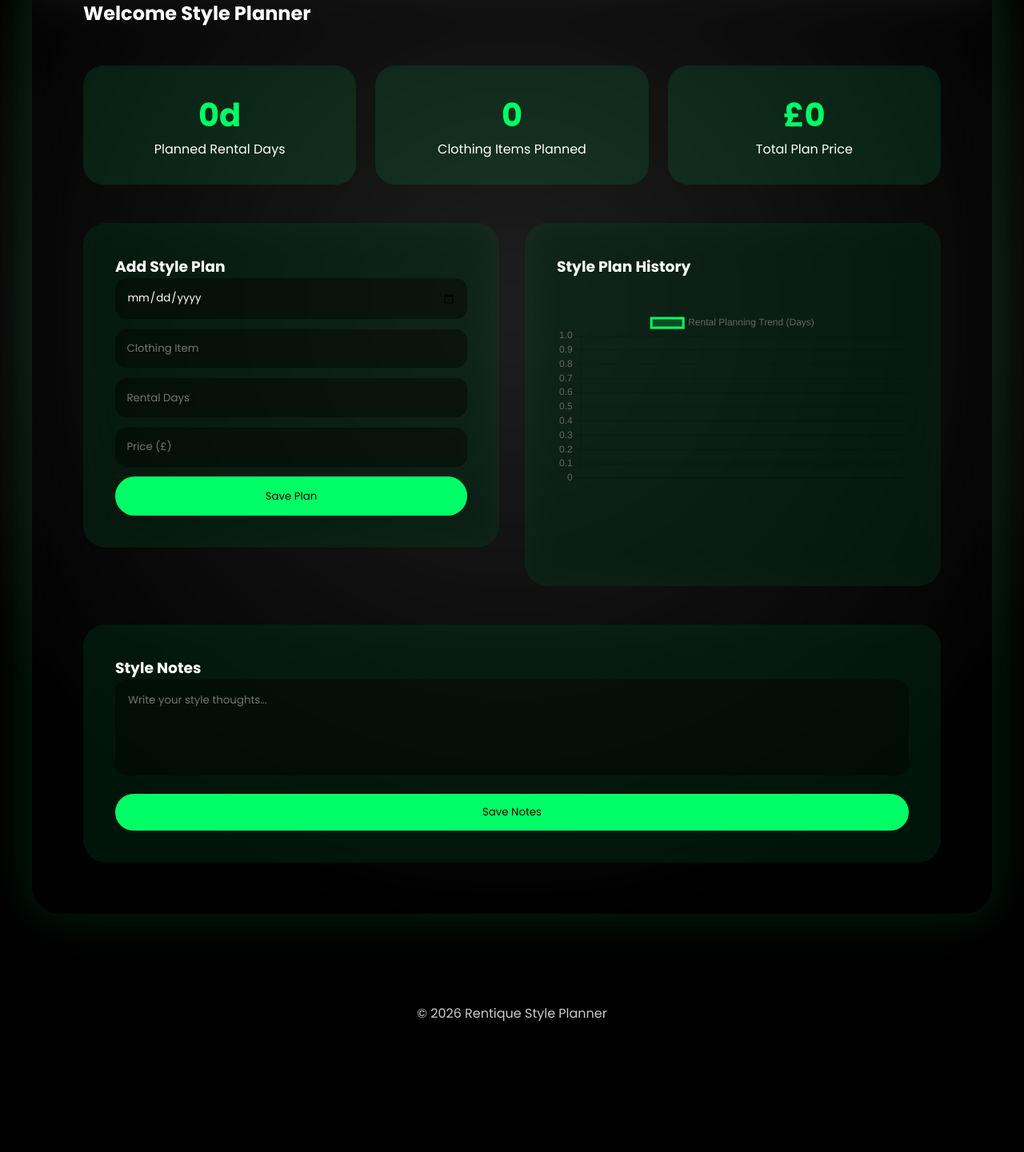
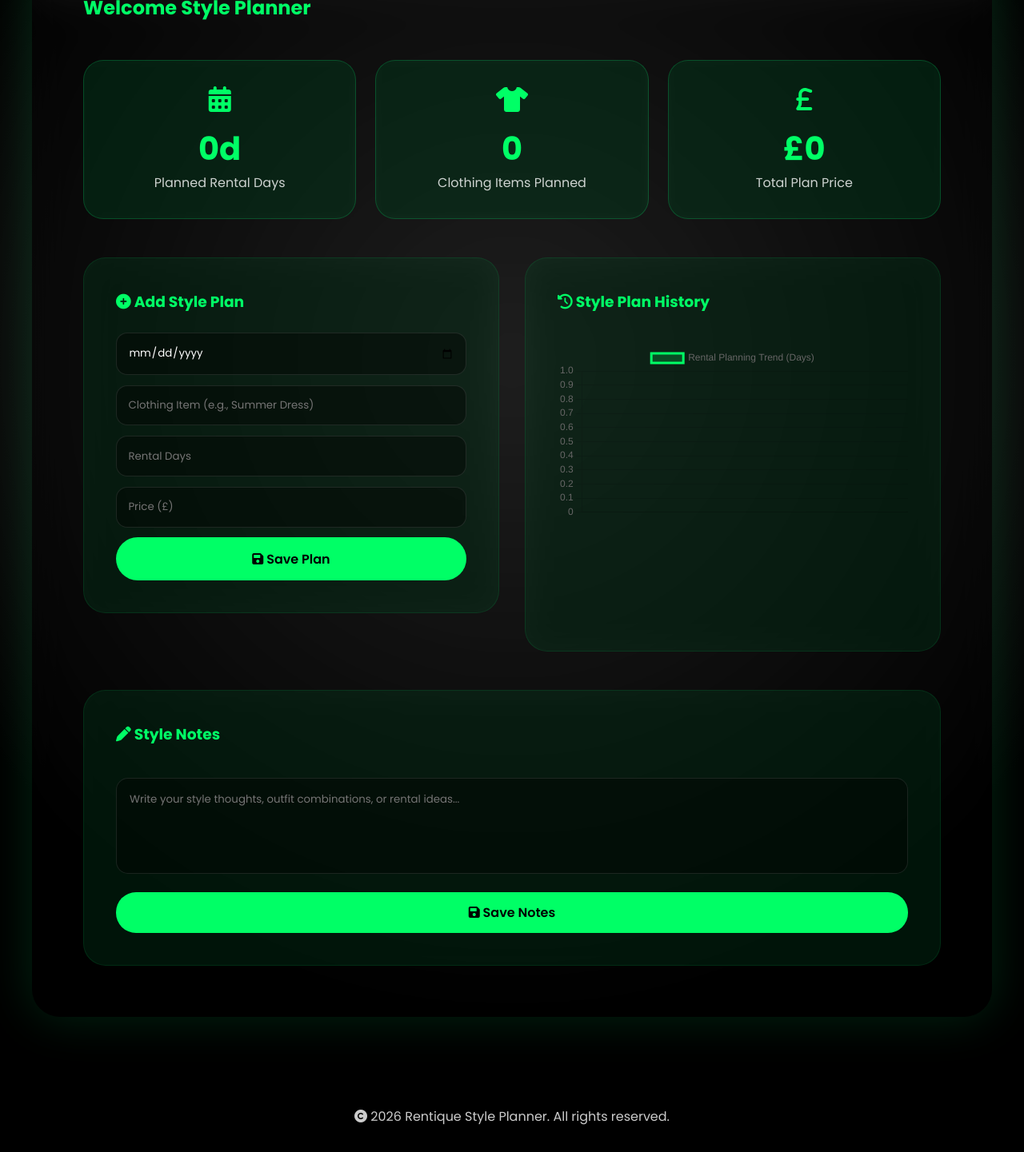
Before and after one commit to team38proj/rentique, a PHP site: page /dashboard.php in a window 1280 px wide. Shown: the part 540-1981 px from the top of the page at 80% size. Before the commit the page ends 1818 px from the top, so only its background shows below. Run offline with PHP 8.4, Linux system fonts and the light colour scheme.

Commit message:
Enhance dashboard layout and style elements

```diff
--- a/dashboard.php
+++ b/dashboard.php
@@ -6,6 +6,7 @@
 <title>Rentique | Style Planner Dashboard</title>
 
 <link href="https://fonts.googleapis.com/css2?family=Poppins:wght@300;400;600;700&display=swap" rel="stylesheet">
+<link rel="stylesheet" href="https://cdnjs.cloudflare.com/ajax/libs/font-awesome/6.0.0-beta3/css/all.min.css">
 <script src="https://cdn.jsdelivr.net/npm/chart.js"></script>
 
 <style>
@@ -98,6 +130,8 @@ body.style-high{ background:#00aa33; }
     border-radius:25px;
     padding:2rem;
     text-align:center;
+    backdrop-filter: blur(5px);
+    border: 1px solid rgba(0,255,120,0.2);
 }
 
 .kpi h2{
@@ -105,8 +139,18 @@ body.style-high{ background:#00aa33; }
     font-size:2.5rem;
 }
 
+.kpi span {
+    font-size: 1rem;
+    opacity: 0.8;
+}
+
 .form-card{
     margin-bottom:3rem;
+}
+
+.form-card h3 {
+    margin-bottom: 1.5rem;
+    color: #00ff66;
 }
 
 .form-card input{
@@ -117,6 +161,12 @@ body.style-high{ background:#00aa33; }
     border:none;
     background:rgba(0,0,0,.4);
     color:white;
+    border: 1px solid rgba(255,255,255,0.1);
+}
+
+.form-card input:focus {
+    outline: none;
+    border-color: #00ff66;
 }
 
 .form-card button{
@@ -126,6 +176,14 @@ body.style-high{ background:#00aa33; }
     border:none;
     border-radius:30px;
     cursor:pointer;
+    font-weight: 600;
+    font-size: 1rem;
+    transition: transform 0.2s ease;
+}
+
+.form-card button:hover {
+    transform: translateY(-2px);
+    background: #00cc52;
 }
 
 .main-grid{
@@ -139,6 +197,12 @@ body.style-high{ background:#00aa33; }
     backdrop-filter:blur(20px);
     border-radius:28px;
     padding:2.5rem;
+    border: 1px solid rgba(0,255,120,0.1);
+}
+
+.card h3 {
+    margin-bottom: 1.5rem;
+    color: #00ff66;
 }
 
 .log-item{
@@ -158,10 +227,16 @@ body.style-high{ background:#00aa33; }
     border-radius:8px;
     color:white;
     cursor:pointer;
+    transition: background 0.2s ease;
+}
+
+.delete-btn:hover {
+    background: #ff3333;
 }
 
 #planChart{
     margin-top:2.5rem;
+    max-height: 300px;
 }
 
 .note-section{
@@ -177,6 +252,31 @@ textarea{
     background:rgba(0,0,0,.4);
     color:white;
     resize:none;
+    border: 1px solid rgba(255,255,255,0.1);
+    margin-top: 1rem;
+}
+
+textarea:focus {
+    outline: none;
+    border-color: #00ff66;
+}
+
+.note-section button {
+    margin-top:1rem;
+    width:100%;
+    background:#00ff66;
+    border:none;
+    padding:.8rem;
+    border-radius:25px;
+    cursor: pointer;
+    font-weight: 600;
+    font-size: 1rem;
+    transition: transform 0.2s ease;
+}
+
+.note-section button:hover {
+    transform: translateY(-2px);
+    background: #00cc52;
 }
 
 footer{
@@ -185,7 +285,19 @@ footer{
     opacity:.8;
 }
 
+
+.nav-links i {
+    margin-right: 5px;
+}
+
+.kpi i {
+    font-size: 2rem;
+    color: #00ff66;
+    margin-bottom: 1rem;
+}
+
 </style>
+
 
 <link rel="icon" type="image/png" href="/images/rentique_logo.png">
 
@@ -195,16 +307,16 @@ footer{
 
 <nav class="navbar">
     <div class="logo">
-
         <a href="index.php">
             <img src="/images/rentique_logo.png" alt="Rentique logo">
+            <span>Rentique</span>
         </a>
     </div>
 
     <ul class="nav-links">
-        <li><a href="index.php">Home</a></li>
-        <li><a href="game.php">Game</a></li>
-        <li><a href="dashboard.php">Dashboard</a></li>
+        <li><a href="index.php"><i class="fas fa-home"></i> Home</a></li>
+        <li><a href="game.php"><i class="fas fa-gamepad"></i> Game</a></li>
+        <li><a href="dashboard.php"><i class="fas fa-chart-line"></i> Dashboard</a></li>
     </ul>
 </nav>
 
@@ -217,21 +329,24 @@ footer{
 
 <section class="dashboard">
 
-<h1>Welcome Style Planner</h1>
+<h1 style="margin-bottom: 2rem; color: #00ff66;">Welcome Style Planner</h1>
 
 <div class="kpi-grid">
 
 <div class="kpi">
+    <i class="fas fa-calendar-alt"></i>
     <h2 id="totalDays">0d</h2>
     <span>Planned Rental Days</span>
 </div>
 
 <div class="kpi">
+    <i class="fas fa-tshirt"></i>
     <h2 id="totalItems">0</h2>
     <span>Clothing Items Planned</span>
 </div>
 
 <div class="kpi">
+    <i class="fas fa-pound-sign"></i>
     <h2 id="totalPrice">£0</h2>
     <span>Total Plan Price</span>
 </div>
@@ -241,18 +356,18 @@ footer{
 <div class="main-grid">
 
 <div class="card form-card">
-<h3>Add Style Plan</h3>
+<h3><i class="fas fa-plus-circle"></i> Add Style Plan</h3>
 
-<input id="date" type="date">
-<input id="item" placeholder="Clothing Item">
+<input id="date" type="date" placeholder="Select date">
+<input id="item" placeholder="Clothing Item (e.g., Summer Dress)">
 <input id="days" type="number" placeholder="Rental Days">
 <input id="price" type="number" placeholder="Price (£)">
 
-<button onclick="addPlan()">Save Plan</button>
+<button onclick="addPlan()"><i class="fas fa-save"></i> Save Plan</button>
 </div>
 
 <div class="card">
-<h3>Style Plan History</h3>
+<h3><i class="fas fa-history"></i> Style Plan History</h3>
 
 <div id="logList"></div>
 
@@ -263,14 +378,16 @@ footer{
 </div>
 
 <div class="note-section card">
-<h3>Style Notes</h3>
-<textarea id="userNotes" placeholder="Write your style thoughts..."></textarea>
-<button onclick="saveNotes()" style="margin-top:1rem;width:100%;background:#00ff66;border:none;padding:.8rem;border-radius:25px;">Save Notes</button>
+<h3><i class="fas fa-pen"></i> Style Notes</h3>
+<textarea id="userNotes" placeholder="Write your style thoughts, outfit combinations, or rental ideas..."></textarea>
+<button onclick="saveNotes()"><i class="fas fa-save"></i> Save Notes</button>
 </div>
 
 </section>
 
-<footer>© 2026 Rentique Style Planner</footer>
+<footer>
+    <i class="fas fa-copyright"></i> 2026 Rentique Style Planner. All rights reserved.
+</footer>
 
 <script>
 
@@ -302,11 +419,11 @@ div.className="log-item";
 div.innerHTML=`
 <div>
 <strong>${p.item}</strong><br>
-${p.date} • ${p.days}d • £${p.price}
+<i class="fas fa-calendar"></i> ${p.date} • <i class="fas fa-clock"></i> ${p.days}d • <i class="fas fa-pound-sign"></i> £${p.price}
 </div>
 
 <div>
-<button class="delete-btn" onclick="deletePlan(${index})">Delete</button>
+<button class="delete-btn" onclick="deletePlan(${index})"><i class="fas fa-trash"></i> Delete</button>
 </div>
 `;
 
@@ -324,7 +441,6 @@ document.getElementById("totalDays").innerText=totalDays+"d";
 document.getElementById("totalItems").innerText=plans.length;
 document.getElementById("totalPrice").innerText="£"+totalPrice;
 
-let goal=Math.min((totalDays/100)*100,100);
 updateBackground(totalDays);
 
 }
@@ -381,7 +497,10 @@ let item=document.getElementById("item").value;
 let days=+document.getElementById("days").value;
 let price=+document.getElementById("price").value;
 
-if(!d||!item||!days||!price) return;
+if(!d||!item||!days||!price) {
+    alert("Please fill in all fields!");
+    return;
+}
 
 plans.push({ date:d, item:item, days:days, price:price });
 
@@ -407,7 +526,7 @@ function saveNotes(){
 
 let text=document.getElementById("userNotes").value;
 localStorage.setItem("rentiqueNotes",text);
-alert("Notes saved!");
+alert("Notes saved successfully! ✨");
 }
 
 renderPlans();
```
Also changed, not shown: other parts of dashboard.php (+38 -3 lines). Lines whose indentation alone changed are shown as unchanged.
